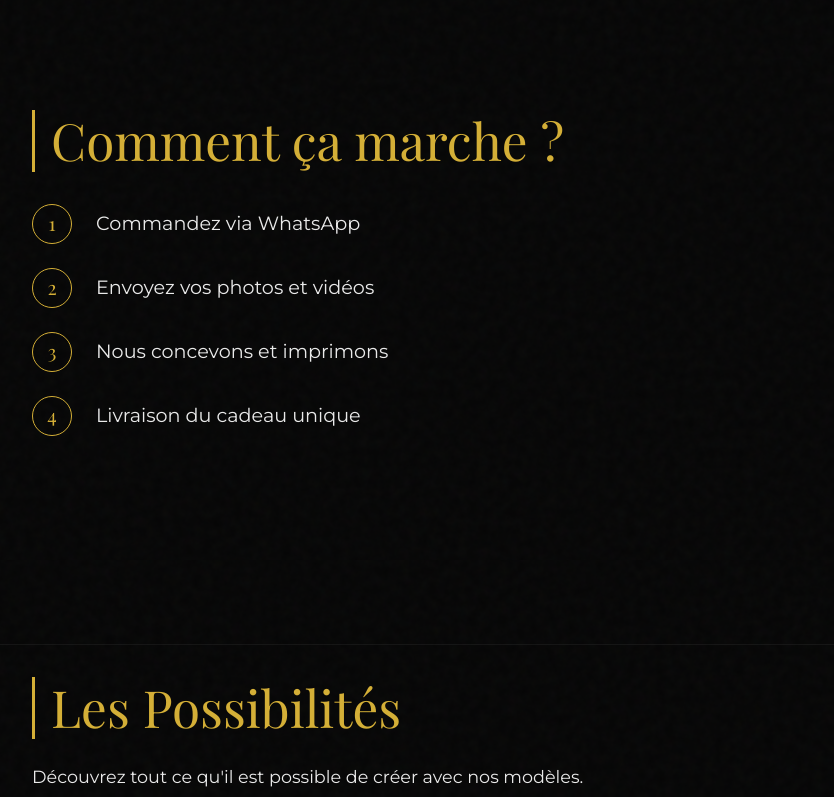
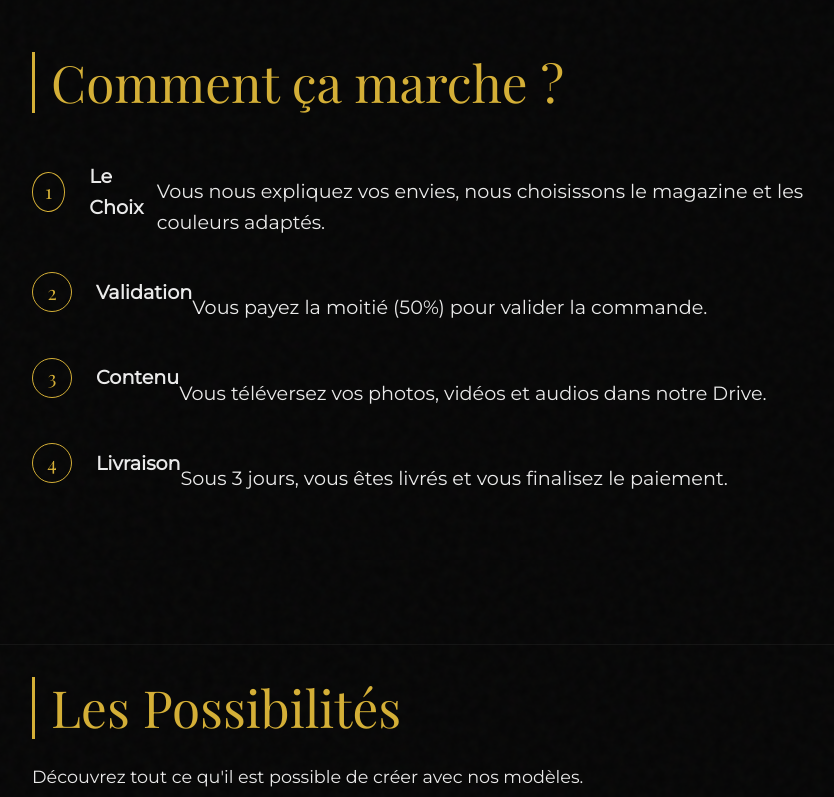
Before and after one commit to akpo200/cadeau, a website built with Vite: page index.html in a window 1280 px wide. Shown: the part 2000-2797 px from the top of the page, without its empty margins (208-1042 px from the left). Built offline with nearby package versions, Linux system fonts and the light colour scheme.

Commit message:
Mise a jour: Termes, offre et etapes de livraison

```diff
--- a/index.html
+++ b/index.html
@@ -16,7 +16,11 @@
         <section id="couverture" class="chapter">
             <div class="content align-center">
                 <h1 class="fade-in">Offrez à vos proches un magazine unique</h1>
-                <p class="subtitle fade-in delay-200">Un cadeau qui se vit, se scanne et se garde.</p>
+                <!-- SOUS-TITRE : Clarification de l'offre (Physique + Numérique + Cadeau multimédia) -->
+                <p class="subtitle fade-in delay-200">
+                    Recevez une version <strong>Physique</strong> et <strong>Numérique</strong> du magazine,<br>
+                    accompagnée d'une page cadeau avec vos Vidéos, Audios et Photos.
+                </p>
                 <a href="#" class="cta-button whatsapp-link fade-in delay-400">Commander sur WhatsApp</a>
             </div>
         </section>
@@ -24,7 +28,8 @@
         <!-- CHAPITRE 2 : LE CONTEXTE (BANNIÈRE) -->
         <section id="concept" class="chapter banner-section">
             <div class="content align-center">
-                <h2 class="section-title banner-title reveal">Le Magazine Paper</h2>
+                <!-- TITRE SECTION : Correction 'Paper' -> 'Papier' -->
+                <h2 class="section-title banner-title reveal">Le Magazine Papier</h2>
                 <p class="section-text banner-text reveal">Plus qu'un simple album, c'est une pièce de collection.
                     <br>Une reliure d'art, un papier d'exception, pour des souvenirs qui restent.
                 </p>
@@ -45,11 +50,35 @@
         <section id="fonctionnement" class="chapter">
             <div class="content">
                 <h2 class="section-title reveal">Comment ça marche ?</h2>
+                <!-- LISTE DES ÉTAPES DE LIVRAISON : Mise à jour du processus -->
                 <ol class="steps-list reveal">
-                    <li><span>1</span> Commandez via WhatsApp</li>
-                    <li><span>2</span> Envoyez vos photos et vidéos</li>
-                    <li><span>3</span> Nous concevons et imprimons</li>
-                    <li><span>4</span> Livraison du cadeau unique</li>
+                    <!-- Étape 1 : Choix et Personnalisation -->
+                    <li>
+                        <span>1</span>
+                        <strong>Le Choix</strong><br>
+                        Vous nous expliquez vos envies, nous choisissons le magazine et les couleurs adaptés.
+                    </li>
+
+                    <!-- Étape 2 : Acompte -->
+                    <li>
+                        <span>2</span>
+                        <strong>Validation</strong><br>
+                        Vous payez la moitié (50%) pour valider la commande.
+                    </li>
+
+                    <!-- Étape 3 : Envoi des contenus -->
+                    <li>
+                        <span>3</span>
+                        <strong>Contenu</strong><br>
+                        Vous téléversez vos photos, vidéos et audios dans notre Drive.
+                    </li>
+
+                    <!-- Étape 4 : Livraison et Solde -->
+                    <li>
+                        <span>4</span>
+                        <strong>Livraison</strong><br>
+                        Sous 3 jours, vous êtes livrés et vous finalisez le paiement.
+                    </li>
                 </ol>
             </div>
         </section>
```
